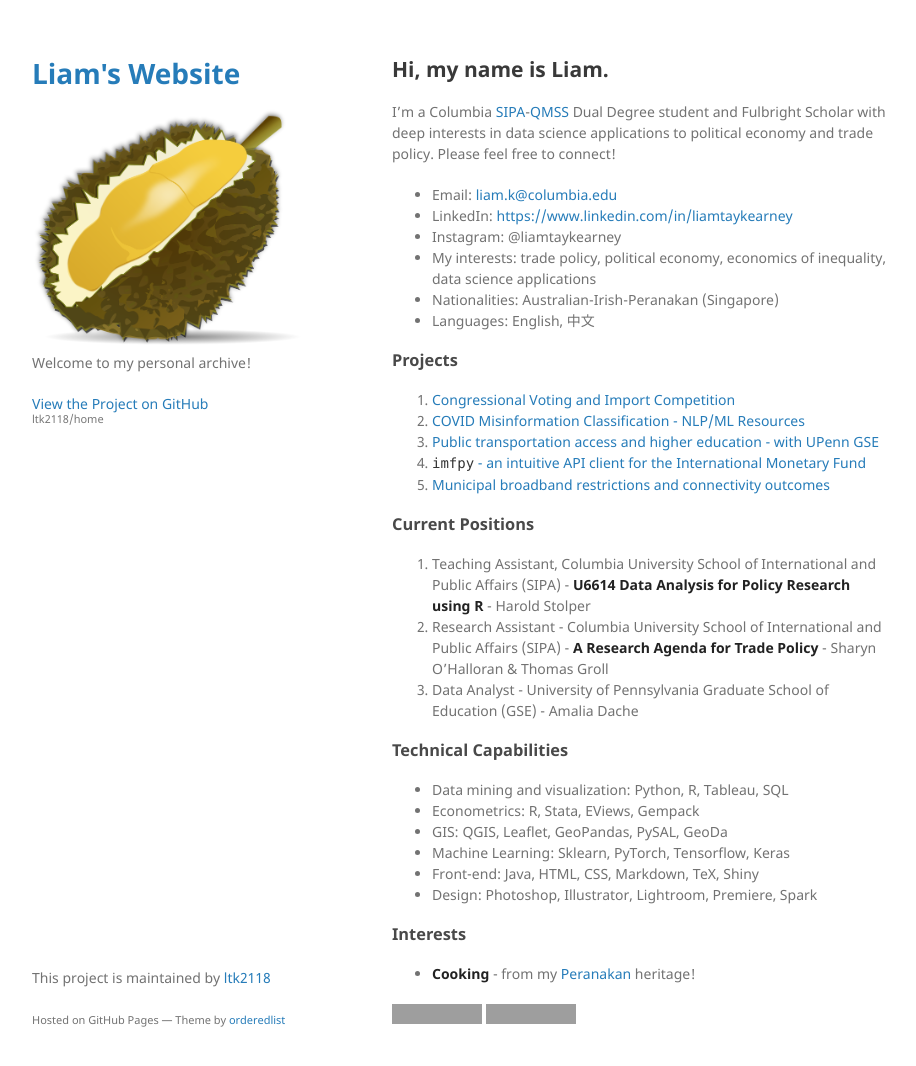
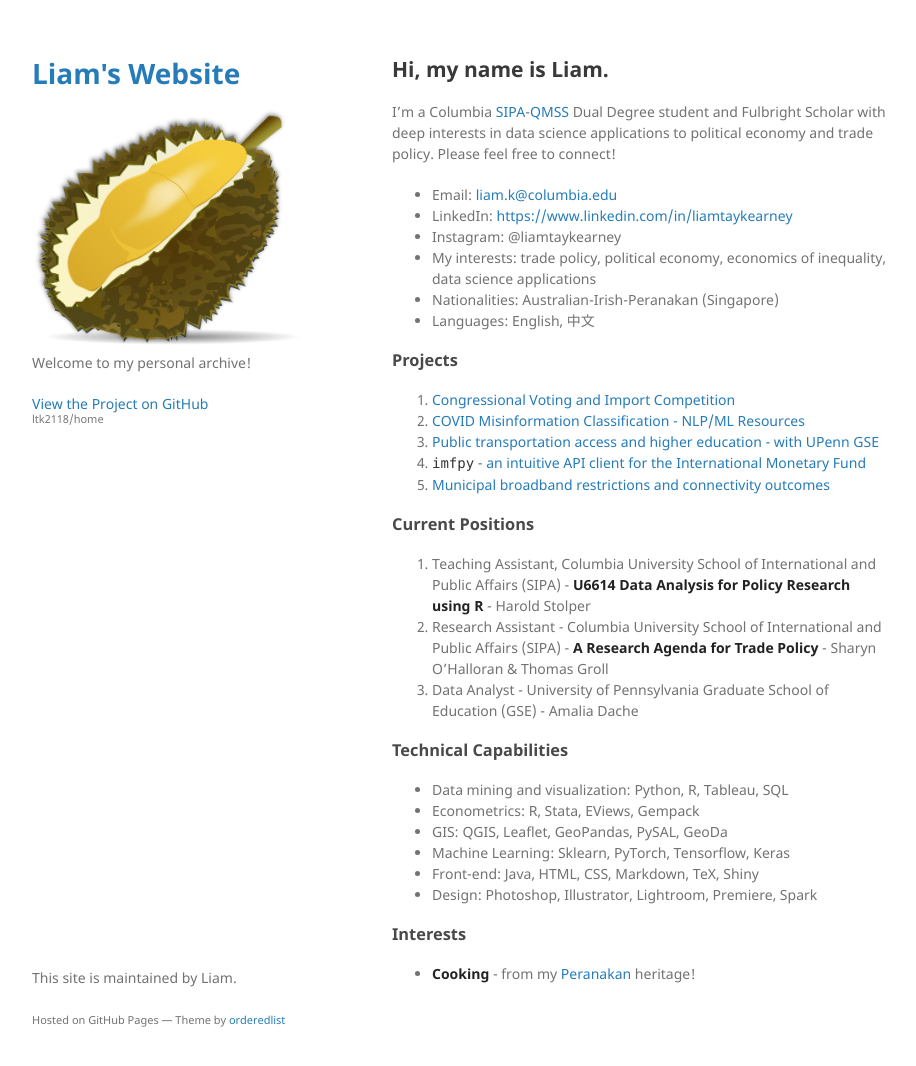
Before and after one commit to ltk2118/home, a Jekyll site: the page built from index.md, in a window 1280 px wide and 1099 px high. Shown: the top 1066 px of the window, without its empty margins (178-1094 px from the left). Built offline with Jekyll 4.4.1, drawn with Linux system fonts in a browser that asks for light colours; our own code applies the rules of GitHub Pages for plain Markdown files; grey boxes are pictures that could not be loaded.

Commit message:
make changes to layout

```diff
--- a/_layouts/default.html
+++ b/_layouts/default.html
@@ -24,7 +24,7 @@
         <p>{{ site.description | default: site.github.project_tagline }}</p>
 
         {% if site.github.is_project_page %}
-        <p class="view"><a href="{{ site.github.repository_url }}">View the Project on GitHub <small>{{ site.github.repository_nwo }}</small></a></p>
+        <p class="view"><a href="{{ site.github.owner_url }}">View the Project on GitHub <small>{{ site.github.repository_nwo }}</small></a></p>
         {% endif %}
 
         {% if site.github.is_user_page %}
@@ -46,7 +46,7 @@
       </section>
       <footer>
         {% if site.github.is_project_page %}
-        <p>This project is maintained by <a href="{{ site.github.owner_url }}">{{ site.github.owner_name }}</a></p>
+        <p>This site is maintained by Liam.</p>
         {% endif %}
         <p><small>Hosted on GitHub Pages &mdash; Theme by <a href="https://github.com/orderedlist">orderedlist</a></small></p>
       </footer>
--- a/index.md
+++ b/index.md
@@ -35,5 +35,3 @@ I'm a Columbia [SIPA](https://www.sipa.columbia.edu/)-[QMSS](https://www.qmss.co
 ### Interests
 
 * **Cooking** - from my [Peranakan](https://en.wikipedia.org/wiki/Peranakan_cuisine#:~:text=Peranakan%20cuisine%20or%20Nyonya%20cuisine,inter%2Dmarrying%20with%20local%20Malays.&text=The%20cuisine%20combines%20Chinese%2C%20Malay,South%20Indian%2C%20and%20other%20influences.) heritage!
-
-[![.github/workflows/ci.yaml](https://github.com/pages-themes/minimal/actions/workflows/ci.yaml/badge.svg)](https://github.com/pages-themes/minimal/actions/workflows/ci.yaml) [![Gem Version](https://badge.fury.io/rb/jekyll-theme-minimal.svg)](https://badge.fury.io/rb/jekyll-theme-minimal)
```
